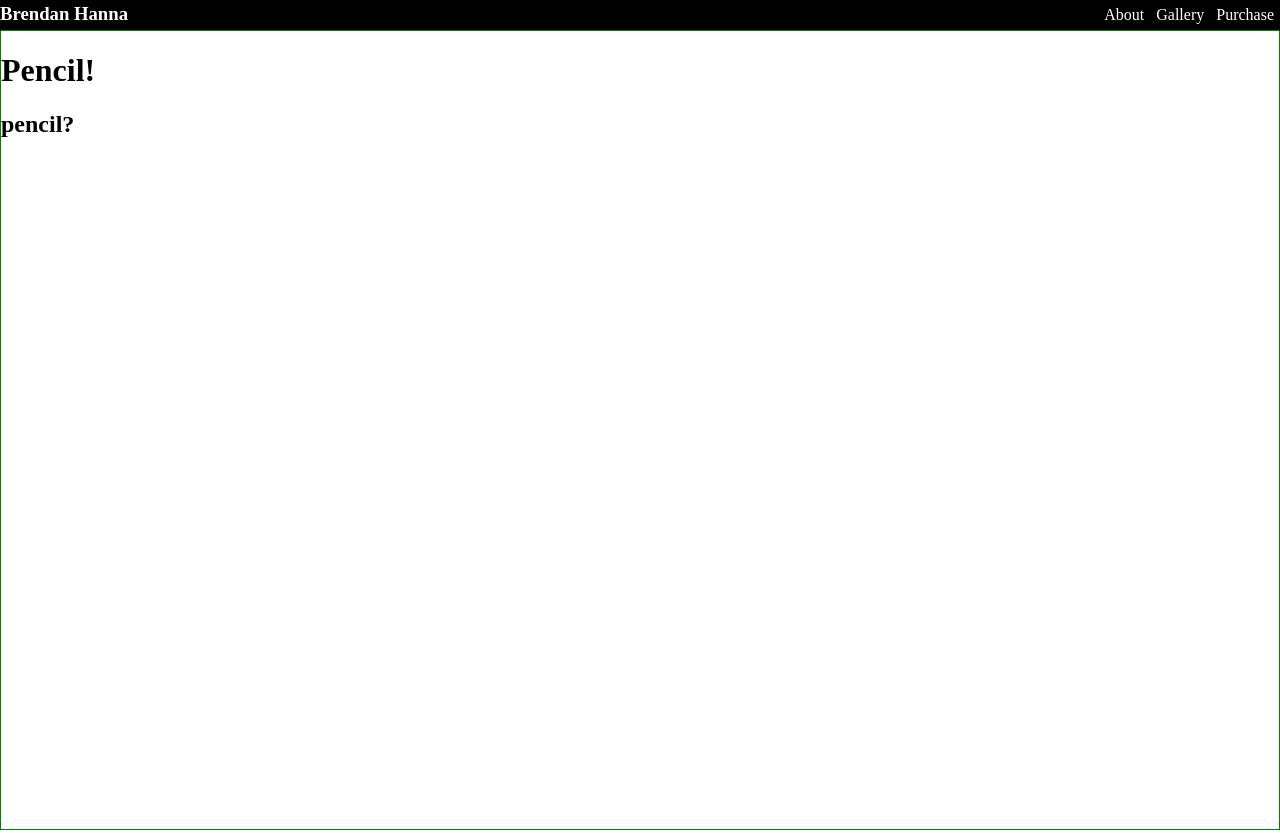
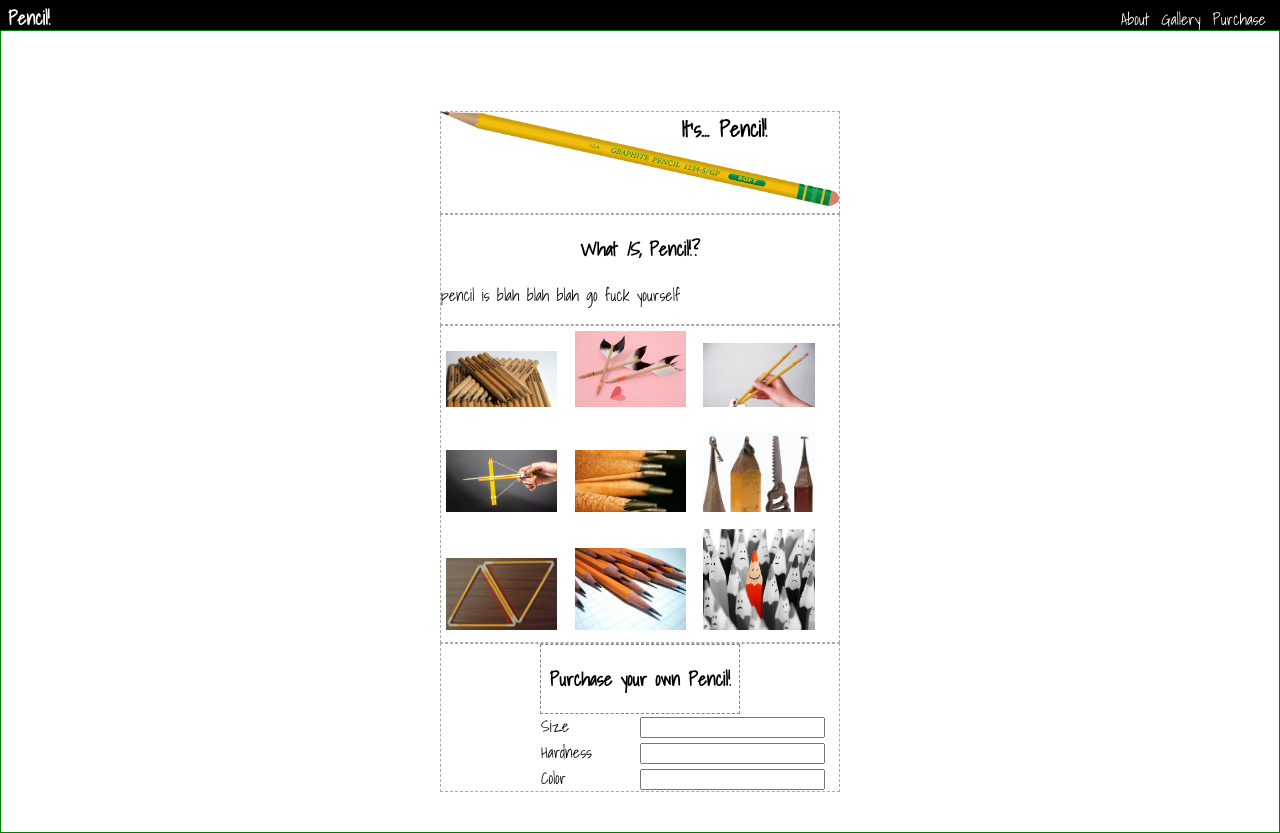
Before and after one commit to gepetto503/pencil, a plain HTML site: page index.html in a window 1280 px wide. Drawn offline with Linux system fonts and the light colour scheme.

Commit message:
add all content

```diff
--- a/css/style.css
+++ b/css/style.css
@@ -1,13 +1,10 @@
-body {
-  margin: 0;
-}
-
 /*box sizing*/
 html {
   -webkit-box-sizing: border-box;
   -moz-box-sizing: border-box;
   box-sizing: border-box;
 }
+
 *, *:before, *:after {
   -webkit-box-sizing: inherit;
   -moz-box-sizing: inherit;
@@ -17,11 +14,11 @@ html {
 
 
 /* my styles */
-.main {
-  height: 100vh;
-  border: 1px solid green;
+
+body {
+  margin: 0;
+  font-family: 'Shadows Into Light', sans-serif;
 }
-
 
 .navbar {
   height: 30px;
@@ -29,6 +26,12 @@ html {
   overflow: hidden;
   color: white;
   position: relative;
+  padding: 0px 8px;
+}
+
+.main {
+  border: 1px solid green;
+  padding: 40px;
 }
 
 .logo {
@@ -53,6 +56,76 @@ html {
 }
 
 
+.pencil {
+  width: 400px;
+  margin: auto;
+  position: relative;
+  margin-top: 40px;
+  border: 1px dashed darkgrey;
+}
+
+#big-pencil {
+  width: 100%;
+}
+
+#its-pencil {
+  position: absolute;
+  top: 0px;
+  left: 240px;
+  margin: 0;
+  font-size: 16pt;
+}
+
+.what-is-pencil {
+  width: 400px;
+  margin: auto;
+  border: 1px dashed darkgrey;
+}
+
+.what-is-pencil h3 {
+  text-align: center;
+}
+
+.gallery {
+  width: 400px;
+  margin: auto;
+  border: 1px dashed darkgrey;
+}
+
+.gallery img {
+  width: 28%;
+  margin: 5px;
+
+}
+
+.purchase {
+  border: 1px dashed darkgrey;
+  width: 400px;
+  margin: auto;
+  overflow: auto;
+  position: relative;
+}
+
+.purchase-form {
+  width: 200px;
+  margin: auto;
+  border: 1px dashed grey;
+  /*overflow: hidden;*/
+}
+
+.labels {
+  float: left;
+}
+
+.inputs {
+  position: absolute;
+  left: 50%;
+}
+
+.purchase h3 {
+  text-align: center;
+}
+
 /*font-family: 'Permanent Marker', cursive;
 font-family: 'Amatic SC', cursive;
 font-family: 'Shadows Into Light', cursive;
--- a/index.html
+++ b/index.html
@@ -8,7 +8,7 @@
   <body>
     <div class="navbar">
       <div class="logo">
-        <h3>Brendan Hanna</h3>
+        <h3>Pencil!</h3>
       </div>
       <div class="links">
         <a href="#">About</a>
@@ -17,8 +17,40 @@
       </div>
     </div>
     <div class="main">
-      <h1>Pencil!</h1>
-      <h2>pencil?</h2>
+      <div class="pencil">
+        <img id="big-pencil" src="img/big-pencil.png" alt="pencil!">
+        <h2 id="its-pencil">It's... Pencil!</h2>
+      </div>
+      <div class="what-is-pencil">
+        <h3>What <em>IS,</em> Pencil!?</h3>
+        <p>pencil is blah blah blah go fuck yourself</p>
+      </div>
+      <div class="gallery">
+        <img src="img/ikea-pencils.jpg" alt="">
+        <img src="img/pencil-arrows.jpg" alt="">
+        <img src="img/pencil-chopsticks.jpg" alt="">
+        <img src="img/pencil-crossbow.jpg" alt="">
+        <img src="img/pencil-tips.webp" alt="">
+        <img src="img/pencil-tools.jpg" alt="">
+        <img src="img/pencil-triangles.png" alt="">
+        <img src="img/pencils-graph-paper.jpg" alt="">
+        <img src="img/red-pencil.jpg" alt="">
+      </div>
+      <div class="purchase">
+        <form id="purchase-form" class="purchase-form">
+          <h3>Purchase your own Pencil!</h3>
+          <div class="labels">
+            <label name="size">Size</label><br>
+            <label name="hardness">Hardness</label><br>
+            <label name="color">Color</label><br>
+          </div>
+          <div class="inputs">
+            <input type="text" name="size"><br>
+            <input type="text" name="hardness"><br>
+            <input type="text" name="color"><br>
+          </div>
+        </form>
+      </div>
     </div>
   </body>
 </html>
```
Also changed, not shown: img/big-pencil.png (added), img/ikea-pencils.jpg (added), img/pencil-arrows.jpg (added), img/pencil-chopsticks.jpg (added), img/pencil-crossbow.jpg (added), img/pencil-tips.webp (added), img/pencil-tools.jpg (added), img/pencil-triangles.png (added), img/pencils-graph-paper.jpg (added), img/red-pencil.jpg (added).
